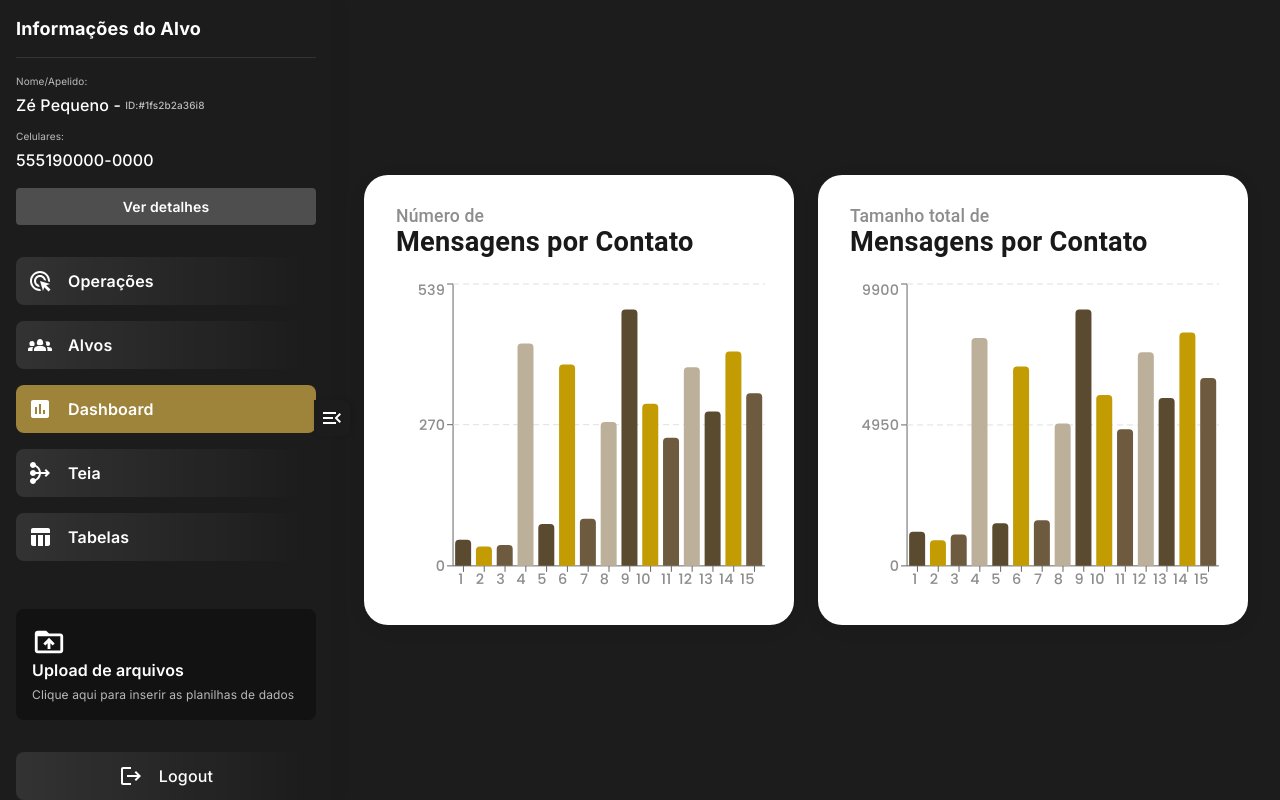
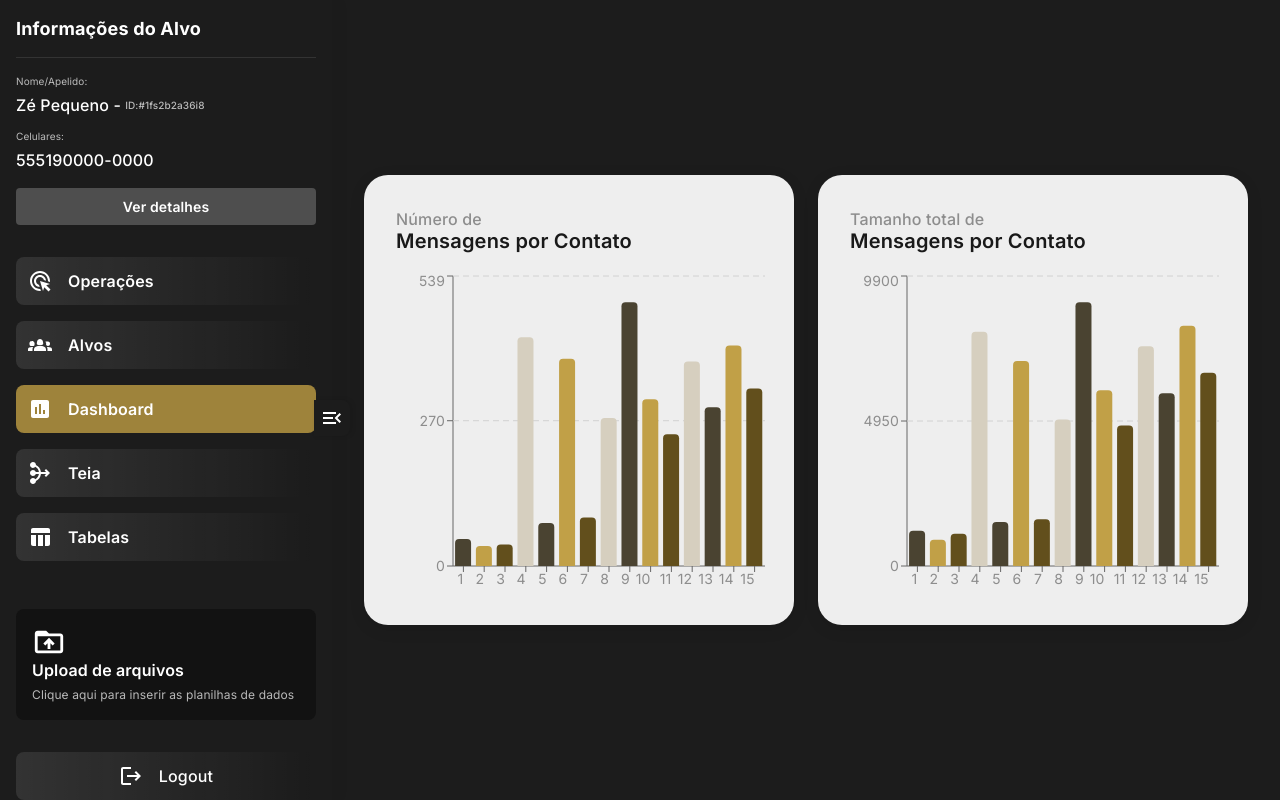
Before and after one commit to lucasdellatorre/dashboard-operacional-frontend, a React (Vite) app: page /dashboard in a window 1280 px wide. Built offline with nearby package versions, Linux system fonts and the light colour scheme.

Commit message:
test/fix: adicionar testes para o componente BarChart e atualizar testes do Dashboard e utilizar theme no componente

```diff
--- a/src/components/dashboard/WebChart/BarChart.tsx
+++ b/src/components/dashboard/WebChart/BarChart.tsx
@@ -1,6 +1,7 @@
 import React from "react";
 import { BarChart, Bar, XAxis, YAxis, Tooltip, ResponsiveContainer, Cell, ReferenceLine } from "recharts";
-import { Paper, Typography, Box } from "@mui/material";
+import { Paper, Typography, Box, useTheme } from "@mui/material";
+import { textStyles } from "../../../theme/typography";
 
 export interface BarChartGenericProps {
   contacts: string[];
@@ -10,13 +11,6 @@ export interface BarChartGenericProps {
   tooltipLabel?: string;
   expanded?: boolean;
 }
-
-const barColors = [
-  "#5A4A2F",
-  "#C39B03",
-  "#6E5A3E",
-  "#BCB09A",
-];
 
 function getTickValues(min: number, max: number, count: number) {
   const step = (max - min) / (count - 1);
@@ -57,10 +51,16 @@ const BarChartGeneric: React.FC<BarChartGenericProps> = ({
   tooltipLabel,
   expanded = false,
 }) => {
+  const theme = useTheme();
   const chartData = contacts.map((contact, idx) => ({
     name: contact,
     value: data[idx],
-    fill: barColors[idx % barColors.length],
+    fill: [
+      theme.palette.chart.darkBrown,
+      theme.palette.chart.goldenYellow,
+      theme.palette.chart.oliveBrown,
+      theme.palette.chart.lightBeige,
+    ][idx % 4],
   }));
 
   // Calcular ticks do eixo Y
@@ -77,18 +77,16 @@ const BarChartGeneric: React.FC<BarChartGenericProps> = ({
         p: { xs: 2, sm: 3 },
         borderRadius: "1.5rem",
         boxShadow: "0 0.25rem 1rem rgba(0,0,0,0.1)",
-        backgroundColor: "#fff",
-        fontFamily: "Poppins, sans-serif",
+        backgroundColor: theme.palette.customBackground.primary,
+        fontFamily: theme.typography.fontFamily,
         display: "flex",
         flexDirection: "column",
       }}
     >
       <Typography
         sx={{
-          color: "#8D8D8D",
-          fontWeight: 500,
-          fontSize: "1.1rem",
-          lineHeight: 1.1,
+          color: theme.palette.customText.lightGrey,
+          ...textStyles.titleMedium,
           mb: 0,
           mt: 1,
           ml: 1,
@@ -98,9 +96,8 @@ const BarChartGeneric: React.FC<BarChartGenericProps> = ({
       </Typography>
       <Typography
         sx={{
-          color: "#191919",
-          fontWeight: 700,
-          fontSize: "1.7rem",
+          color: theme.palette.customText.black,
+          ...textStyles.titleLarge,
           mt: -0.5,
           ml: 1,
           mb: 2,
@@ -113,12 +110,12 @@ const BarChartGeneric: React.FC<BarChartGenericProps> = ({
           <BarChart data={chartData} margin={{ top: 5, bottom: 5, left: 5, right: 5 }}>
             <XAxis
               dataKey="name"
-              tick={{ fill: "#8D8D8D", fontWeight: 500, fontSize: "0.9rem" }}
+              tick={{ fill: theme.palette.customText.lightGrey, ...textStyles.bodyMedium }}
               textAnchor="end"
               interval={0}
             />
             <YAxis
-              tick={{ fill: "#8D8D8D", fontWeight: 500, fontSize: "0.9rem" }}
+              tick={{ fill: theme.palette.customText.lightGrey, ...textStyles.bodyMedium }}
               ticks={yTicks}
               domain={[minY, maxY]}
             />
@@ -127,7 +124,7 @@ const BarChartGeneric: React.FC<BarChartGenericProps> = ({
                 <ReferenceLine
                   key={"refline-" + y}
                   y={y}
-                  stroke="#E0E0E0"
+                  stroke={theme.palette.customInput.lightGrey}
                   strokeDasharray="6 4"
                   strokeWidth={1}
                   ifOverflow="extendDomain"
```
Also changed, not shown: 2 other files (tests, documents, lock files or other folders).
